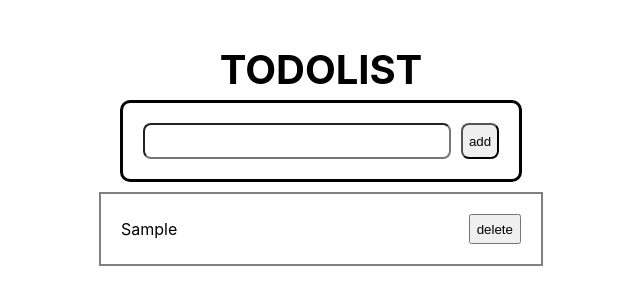
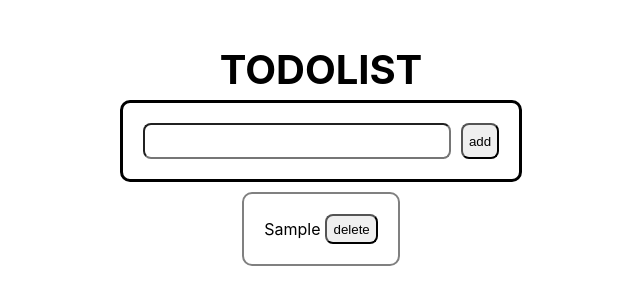
Before and after one commit to hyewon0615/wanted-pre-onboarding-frontend-challenge-19, a React (Create React App) app: page / in a window 1280 px wide. Both pictures are taken after typing "Sample" into the empty fields and a click on the button "add". Shown: the top 304 px of the page, without its empty margins (319-959 px from the left). Built offline with nearby package versions, Linux system fonts and the light colour scheme.

Commit message:
[css]너비 맞춤

```diff
--- a/src/components/List.tsx
+++ b/src/components/List.tsx
@@ -18,7 +18,7 @@ const List = () => {
             style={{
               display: "flex",
               gap: "5px",
-              width: "400px",
+              borderRadius: "10px",
               alignItems: "center",
               border: "2px solid gray",
               justifyContent: "space-between",
@@ -29,14 +29,14 @@ const List = () => {
               style={{
                 whiteSpace: "normal",
                 wordWrap: "break-word",
-                maxWidth: "340px",
+                maxWidth: "300px",
               }}
             >
               {todo.text}
             </h1>
             <button
               onClick={() => deletehandle(todo.id)}
-              style={{ height: "30px" }}
+              style={{ height: "30px", borderRadius: "8px" }}
             >
               delete
             </button>
```
